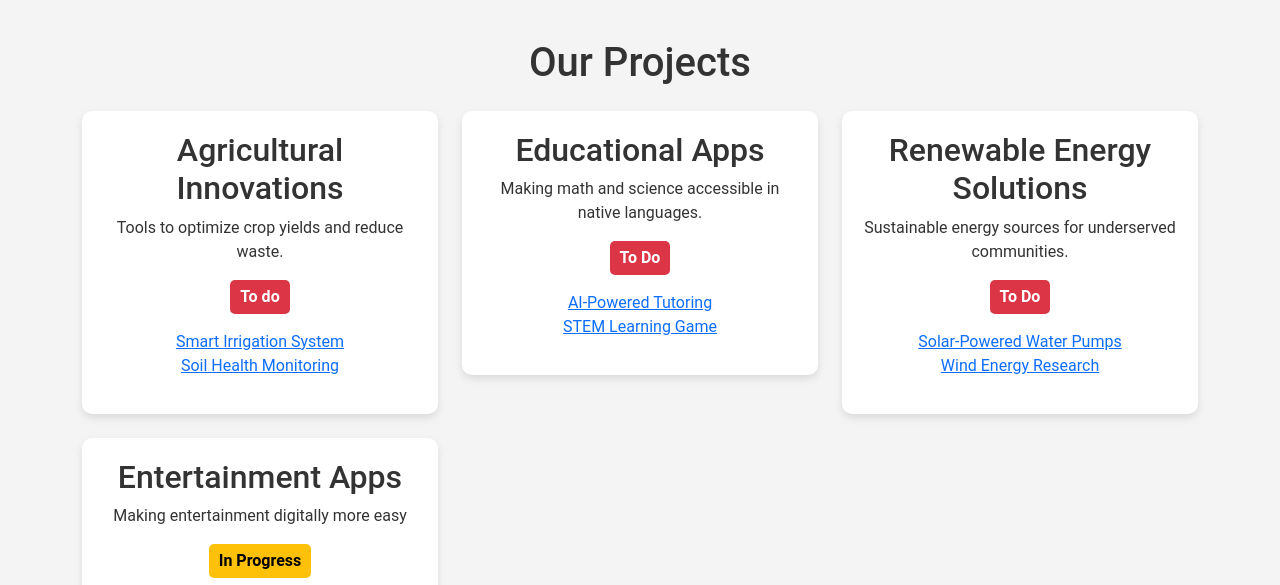
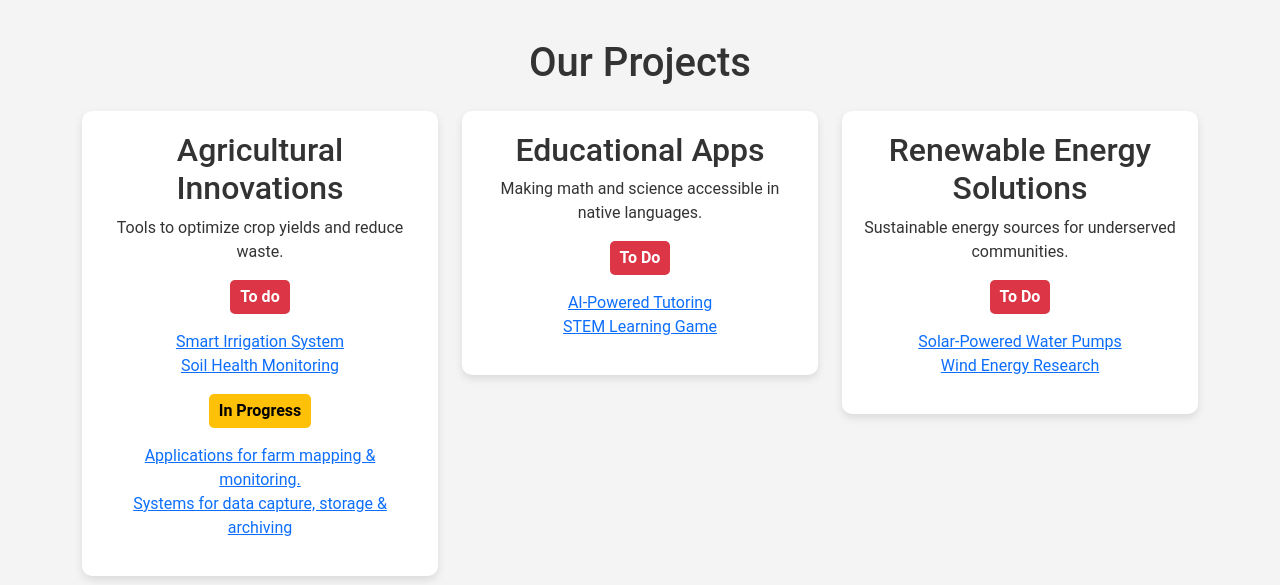
Before and after one commit to PKhoboko/neriasotions, a plain HTML site: page projects.html in a window 1280 px wide. Shown: the part 215-800 px from the top of the page. Drawn offline with nearby package versions, Linux system fonts and the light colour scheme.

Commit message:
Update projects.html

```diff
--- a/projects.html
+++ b/projects.html
@@ -79,6 +79,11 @@
                         <li><a href="#">Smart Irrigation System</a></li>
                         <li><a href="#">Soil Health Monitoring</a></li>
                     </ul>
+                     <span class="status in-progress">In Progress</span>
+                    <ul class="list-unstyled mt-3">
+                        <li><a href="#">Applications for farm mapping & monitoring.</a></li>
+                        <li><a href="#">Systems for data capture, storage & archiving</a></li>
+                    </ul>
                 </div>
             </div>
             <div class="col-md-6 col-lg-4">
```
